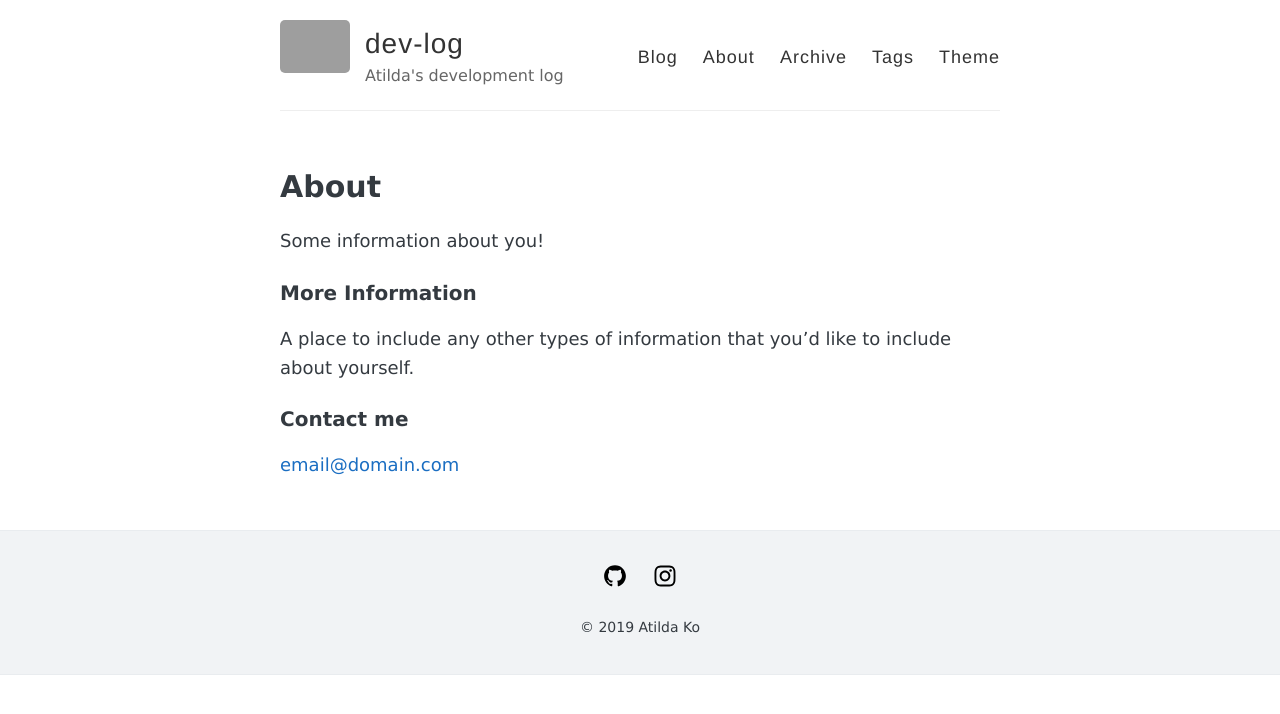
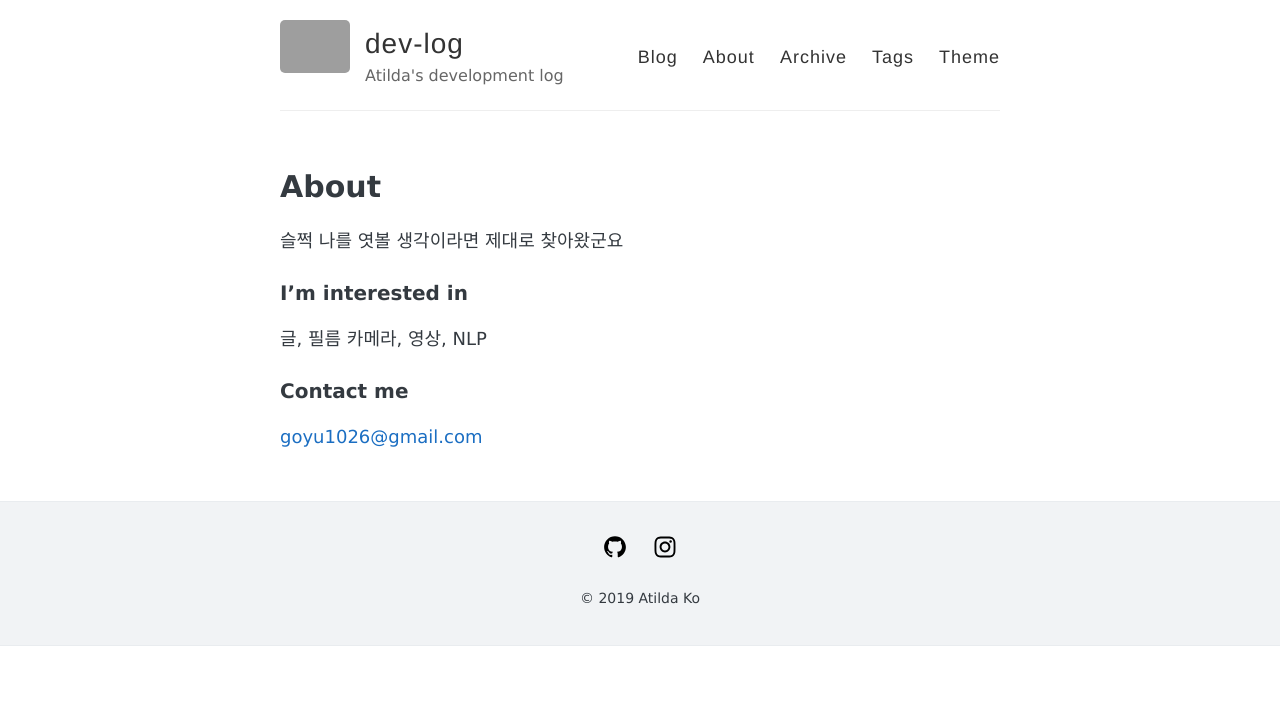
Before and after one commit to stellarway/stellarway.github.io, a Jekyll site: the page built from about.md, in a window 1280 px wide. Shown: the top 714 px of the page. Built offline with Jekyll 4.4.1, drawn with Linux system fonts in a browser that asks for light colours; grey boxes are pictures that could not be loaded.

Commit message:
Update about.md

```diff
--- a/about.md
+++ b/about.md
@@ -4,12 +4,12 @@
 permalink: /about/
 ---
 
-Some information about you!
+슬쩍 나를 엿볼 생각이라면 제대로 찾아왔군요
 
-### More Information
+### I'm interested in
 
-A place to include any other types of information that you'd like to include about yourself.
+글, 필름 카메라, 영상, NLP
 
 ### Contact me
 
-[email@domain.com](mailto:email@domain.com)
+[goyu1026@gmail.com](mailto:goyu1026@gmail.com)
```
